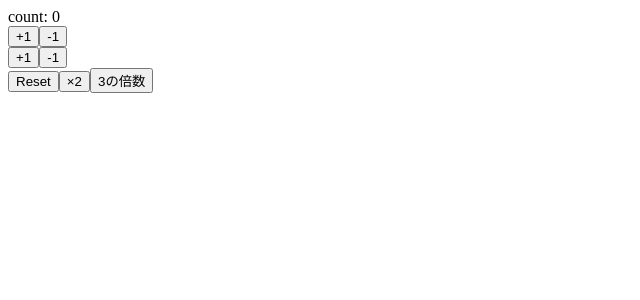
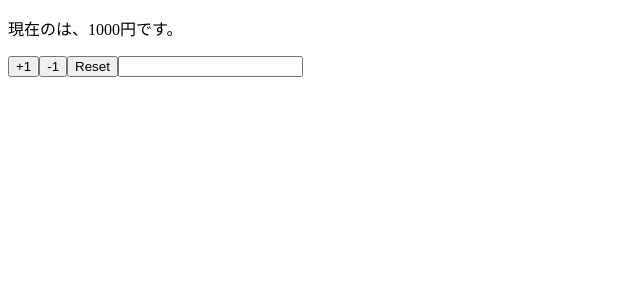
Before and after one commit to mkmy1123/react-hooks-101, a React (Create React App) app: page / in a window 1280 px wide. Shown: the top 300 px of the page, without its empty margins (0-640 px from the left). Built offline with nearby package versions, Linux system fonts and the light colour scheme.

Commit message:
implement using multiple states

```diff
--- a/src/App.js
+++ b/src/App.js
@@ -1,38 +1,29 @@
 import React, { useState } from 'react'
 
-const App = () => {
-	const [count, setCount] = useState(0)
+const App = props => {
 
-	const increment = () => setCount(count + 1)
-	const decrement = () => setCount(count - 1)
+	const [name, setName] = useState(props.name)
+	const [price, setPrice] = useState(props.price)
 
-	const increment2 = () => setCount(previousCount => previousCount + 1)
-	const decrement2 = () => setCount(previousCount => previousCount - 1)
-
-	const reset = () => setCount(0)
-	const multiply = () => setCount(count * 2)
-	const devide3 = () => setCount(previousCount =>
-		previousCount % 3 === 0 ? previousCount / 3 : previousCount
-	)
+	const reset = () => {
+		setPrice(props.price)
+		setName(props.name)
+	}
 
 	return (
 		<>
-			<div>count: {count}</div>
-			<div>
-				<button onClick={increment}>+1</button>
-				<button onClick={decrement}>-1</button>
-			</div>
-			<div>
-				<button onClick={increment2}>+1</button>
-				<button onClick={decrement2}>-1</button>
-			</div>
-			<div>
-				<button onClick={reset}>Reset</button>
-				<button onClick={multiply}>×2</button>
-				<button onClick={devide3}>3の倍数</button>
-			</div>
+			<p>現在の{name}は、{price}円です。</p>
+			<button onClick={() => setPrice(price + 1)}>+1</button>
+			<button onClick={() => setPrice(price - 1)}>-1</button>
+			<button onClick={reset}>Reset</button>
+			<input value={name} onChange={e => setName(e.target.value)}/>
 		</>
 	)
 }
 
+App.defaultProps = {
+	name: '',
+	price: 1000
+}
+
 export default App
```
